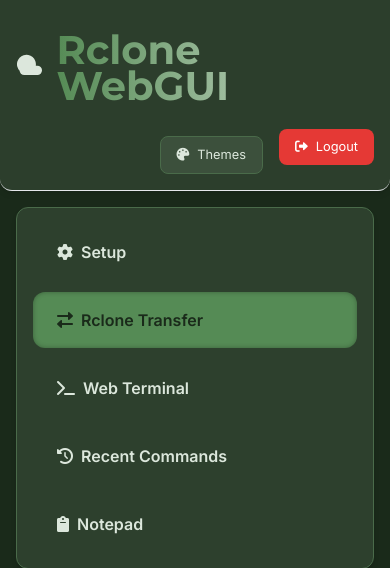
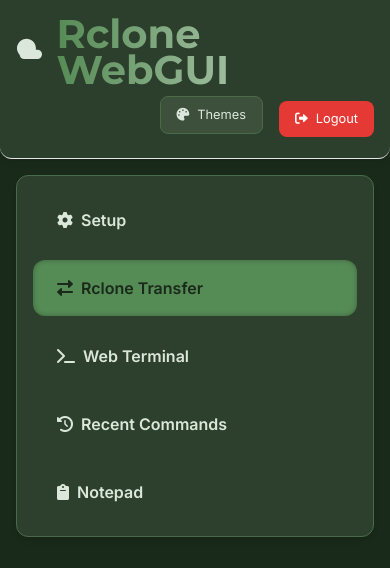
Before and after one commit to Frozen12/rclone-webGUI, a Flask app: page / in a window 390 px wide. Shown: the top 568 px of the page. Run offline with Flask 3, Linux system fonts and the light colour scheme; the visitor is signed in with stand-in values (Sample User, id 1); parts of the project's set-up code (start-up, migrations or seed data) failed here and were passed over; some libraries are stand-ins or nearby versions.

Commit message:
Update style.css

```diff
--- a/static/css/style.css
+++ b/static/css/style.css
@@ -575,26 +598,18 @@ header {
     header .space-x-4 {
         margin-top: 1rem;
         width: 100%;
-        justify-content: space-between;
+        justify-content: flex-end; /* Align to the right */
+        align-items: center; /* Vertically center items */
+        flex-direction: row; /* Ensure buttons stay in a row */
     }
     /* Mobile specific adjustments for logout and theme buttons */
-    header .btn-danger { /* Logout button */
+    header .btn-danger,
+    header .btn-secondary { /* Logout button and Theme button */
         padding: 0.5rem 1rem; /* Smaller padding */
         font-size: 0.8rem; /* Smaller font size */
         width: auto; /* Allow content to dictate width */
     }
-    header .btn-secondary { /* Theme button */
-        padding: 0.5rem 1rem; /* Smaller padding */
-        font-size: 0.8rem; /* Smaller font size */
-        width: auto; /* Allow content to dictate width */
-    }
-    header .items-center { /* Container for theme and logout buttons */
-        display: flex;
-        flex-direction: row; /* Keep them in a row */
-        justify-content: flex-end; /* Align to the right */
-        width: 100%;
-        margin-top: 1rem; /* Add some margin from the title */
-    }
+
     header .app-title {
         font-size: 2.5rem; /* Relatively larger on mobile header */
         text-align: left;
@@ -602,6 +617,35 @@ header {
     }
     header > div:first-child { /* The div containing the SVG and app title */
         width: 100%; /* Take full width on mobile */
-        justify-content: center; /* Center the title */
+        justify-content: space-between; /* Space out title and right-aligned buttons */
+        align-items: center;
+        flex-direction: row; /* Ensure title and buttons are in a row */
+    }
+    header .flex.items-center { /* Contains title and SVG */
+        width: auto; /* Allow content to dictate width */
+    }
+
+    /* Adjust the main header flex container to wrap and align items correctly */
+    header {
+        flex-direction: row; /* Keep header content in a row initially */
+        justify-content: space-between; /* Push items to ends */
+        align-items: center; /* Vertically align items */
+    }
+    /* For smaller screens, allow wrapping and adjust alignment */
+    @media (max-width: 768px) {
+        header {
+            flex-direction: column; /* Stack vertically on small screens */
+            align-items: flex-start; /* Align stacked items to the start */
+        }
+        header .flex.items-center:first-child { /* App title and SVG */
+            width: 100%;
+            justify-content: flex-start; /* Align title to left */
+            margin-bottom: 0.5rem; /* Space below title */
+        }
+        header .space-x-4 { /* Theme and Logout buttons */
+            width: 100%;
+            justify-content: flex-end; /* Keep buttons to the right */
+            margin-top: 0; /* Remove top margin as they are part of new row */
+        }
     }
 }
```
Also changed, not shown: other parts of static/css/style.css (+32 -9 lines).
